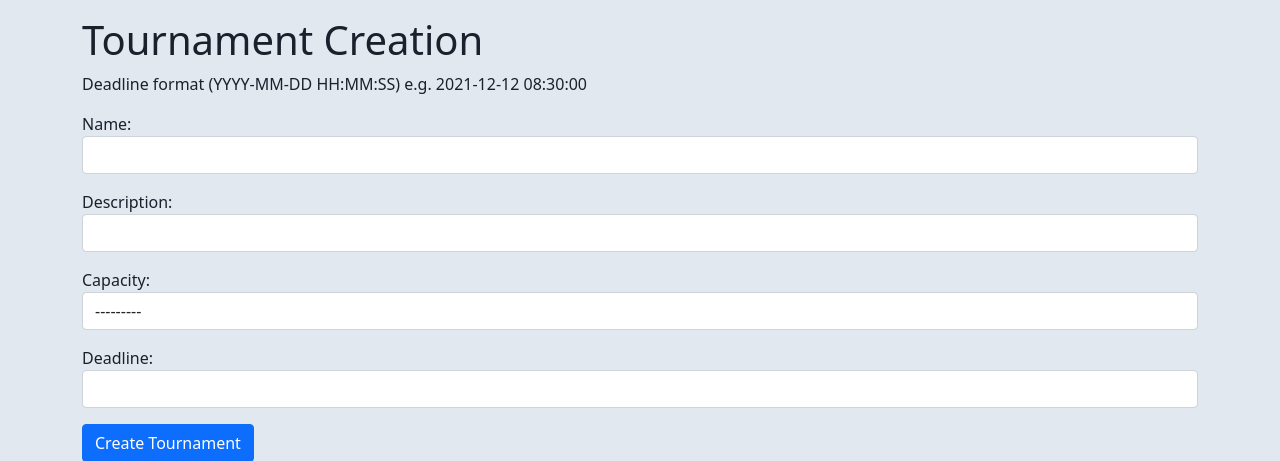
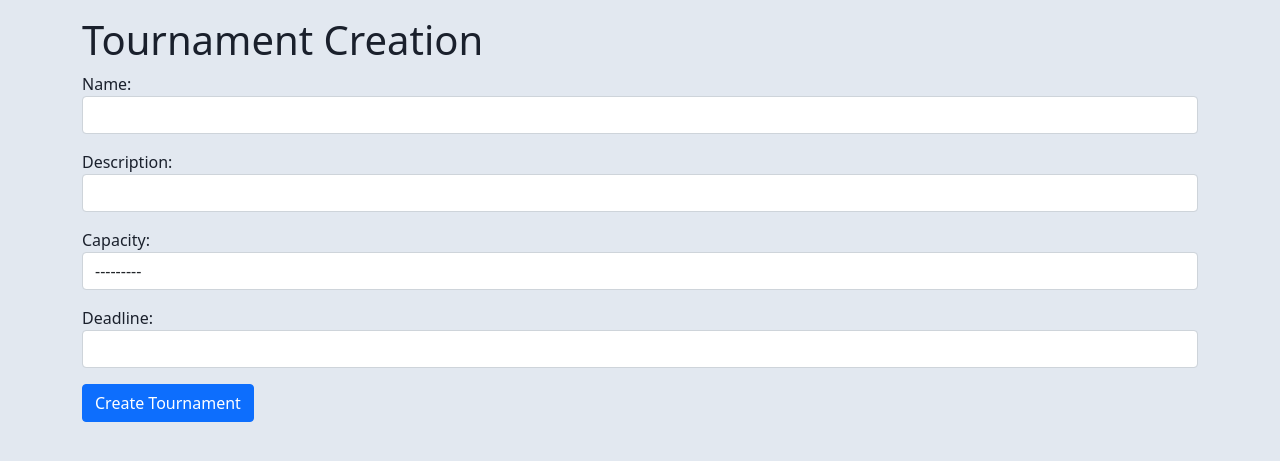
Before and after one commit to Bardia-ro/SEG-Bat-Team, a Django app: template clubs/templates/create_tournament.html in a window 1280 px wide. Shown: the part 56-517 px from the top of the page. Run offline with Django 3.2, Linux system fonts and the light colour scheme; the template is opened without the code that fills it: values that come from a table or form of the project are taken from there, others are empty; some libraries are stand-ins or nearby versions.

Commit message:
Remove text from create tournament html

```diff
--- a/clubs/templates/create_tournament.html
+++ b/clubs/templates/create_tournament.html
@@ -5,7 +5,6 @@
        <div class = "row">
           <div class = "col-12">
             <h1>Tournament Creation</h1>
-            <p>Deadline format (YYYY-MM-DD HH:MM:SS) e.g. 2021-12-12 08:30:00</p>
         <form action="{% url 'create_tournament' club_id=club_id user_id=user_id %}" method="post">
             {% csrf_token %}
             {% include 'partials/bootstrap_form.html' with form=form %}
```
